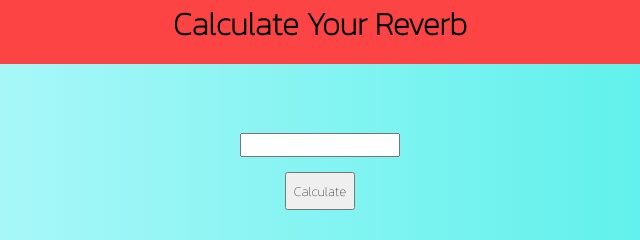
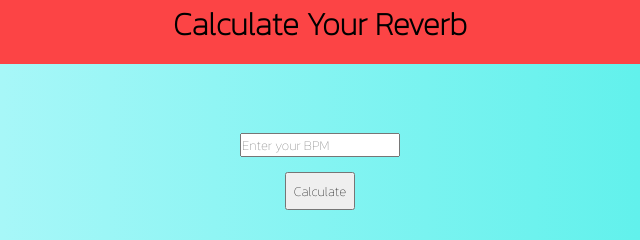
Before and after one commit to parkerrudd/reverb-calculator, a plain HTML site: page index.html in a window 1280 px wide. Shown: the top 240 px of the page, 320-960 px from the left. Drawn offline with Linux system fonts and the light colour scheme.

Commit message:
added placeholder text

```diff
--- a/index.html
+++ b/index.html
@@ -16,7 +16,7 @@
 
     <div class="container">
         <div class="input-container">
-            <input id="input" type="number">
+            <input id="input" type="number"  placeholder="Enter your BPM">
             <button id="btn">Calculate</button>
         </div>
         <div class="table-container">
```
